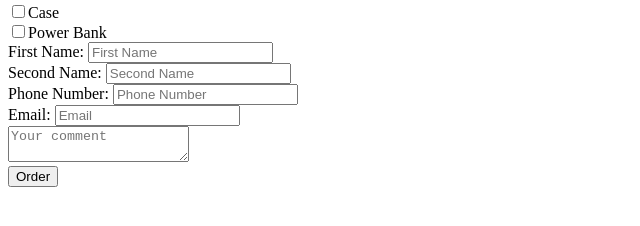
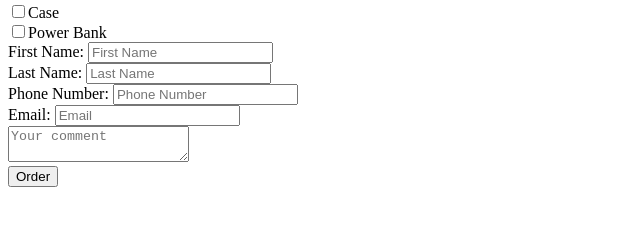
Before and after one commit to julialabish/smartphone-store, a plain HTML site: page form.html in a window 1280 px wide. Shown: the part 172-398 px from the top of the page, 0-640 px from the left. Drawn offline with Linux system fonts and the light colour scheme.

Commit message:
Correction

```diff
--- a/form.html
+++ b/form.html
@@ -51,8 +51,8 @@
         <label for="client-name">First Name:</label>
         <input type="text" name="client-name" placeholder="First Name" id="client-name" required>
         <br>
-        <label>Second Name:
-        <input type="text" name="client-second-name" placeholder="Second Name" required>
+        <label>Last Name:
+        <input type="text" name="client-last-name" placeholder="Last Name" required>
         </label>
         <br>
         <label>Phone Number:
```
